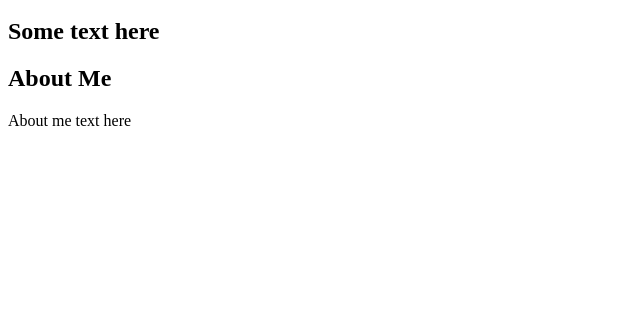
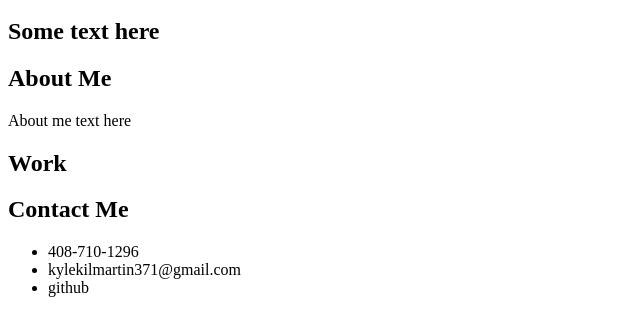
Before and after one commit to KyleKilmartin371/Professional-Portfolio, a plain HTML site: page index.html in a window 1280 px wide. Shown: the part 154-490 px from the top of the page, without its empty margins (0-640 px from the left). Drawn offline with Linux system fonts and the light colour scheme.

Commit message:
work and contact me outline

```diff
--- a/index.html
+++ b/index.html
@@ -44,8 +44,59 @@
                 </h2>
             </div>
             <div class="flex-row">
+              <p>
                 About me text here
+              </p>
             </div>
+        </section>
+
+        <!--Work portfolio-->
+        <section id="#work" class="work">
+            <div class="flex-row">
+                <h2 class="section-title">
+                    Work
+                </h2>
+            </div>
+
+            <!--work 1-->
+            <article class="work-subject">
+            </article>
+
+            <!--work 2-->
+            <article class="work-subject">
+            </article>
+
+            <!--work 3-->
+            <article class="work-subject">
+            </article>
+
+            <!--work 4-->
+            <article class="work-subject">
+            </article>
+
+            <!--work 5-->
+            <article class="work-subject">
+            </article>
+        </section>
+
+        <!--contact me-->
+        <section id="#contact-me" class="contact">
+            <div class="flex-row">
+                <h2 class="section-title">
+                    Contact Me
+                </h2>
+            </div>
+            <ul>
+                <li>
+                    408-710-1296
+                </li>
+                <li>
+                    kylekilmartin371@gmail.com
+                </li>
+                <li>
+                    github
+                </li>
+            </ul>
         </section>
     </body>
 </html>
```
